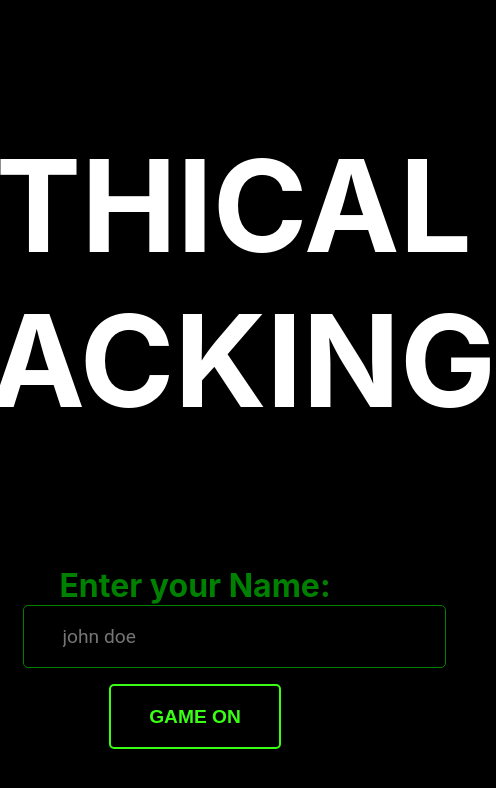
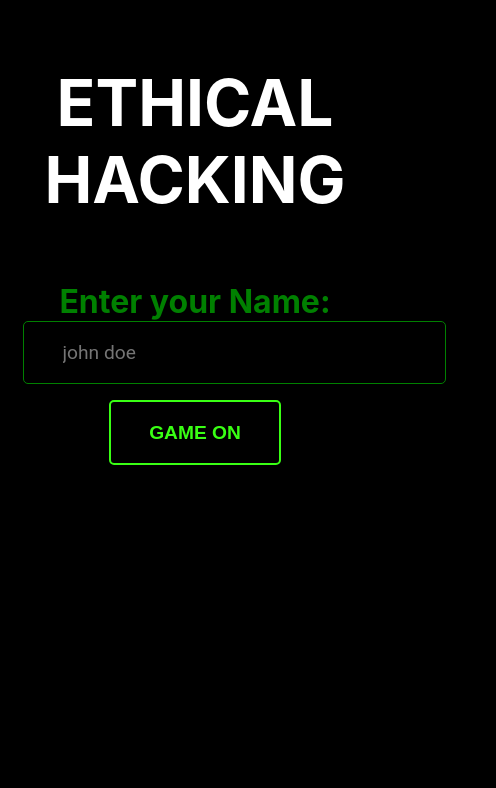
Before and after one commit to VaibhavTalkhande/ethical-hacking-event, a React (Vite) app: page / in a window 390 px wide. Shown: the top 788 px of the page, 496 px wide, since content can reach past the window. Built offline with nearby package versions, Linux system fonts and the light colour scheme.

Commit message:
responive

```diff
--- a/src/components/Welcome.css
+++ b/src/components/Welcome.css
@@ -60,6 +60,9 @@
     .welcome{
         padding: 0;
     }
+    .title{
+        font-size: 4em;
+    }
     .welcome label{
         font-size: 2em;
     }
```
